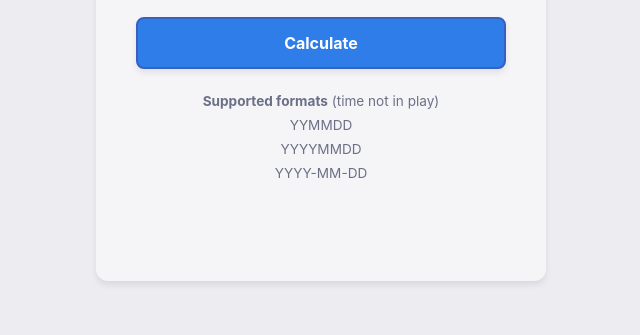
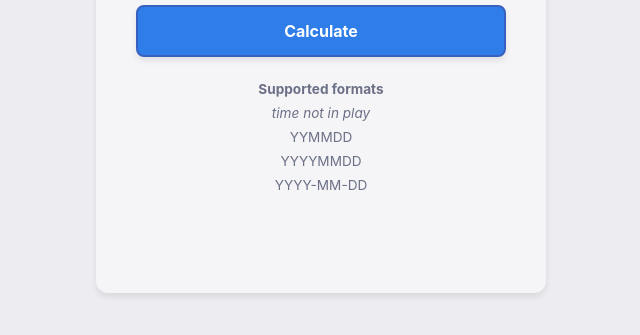
Before and after one commit to PROOHF/days, a plain HTML site: page index.html in a window 1280 px wide. Shown: the part 349-684 px from the top of the page, without its empty margins (319-959 px from the left). Drawn offline with Linux system fonts and the light colour scheme.

Commit message:
Moved "time not in play" text

```diff
--- a/index.html
+++ b/index.html
@@ -25,7 +25,8 @@
 
     <div class="format-info">
       <ul>
-        <li><b>Supported formats</b> (time not in play)</li>
+        <li><b>Supported formats</b></li>
+        <li><i>time not in play</i></li>
         <li>YYMMDD</li>
         <li>YYYYMMDD</li>
         <li>YYYY-MM-DD</li>
```
